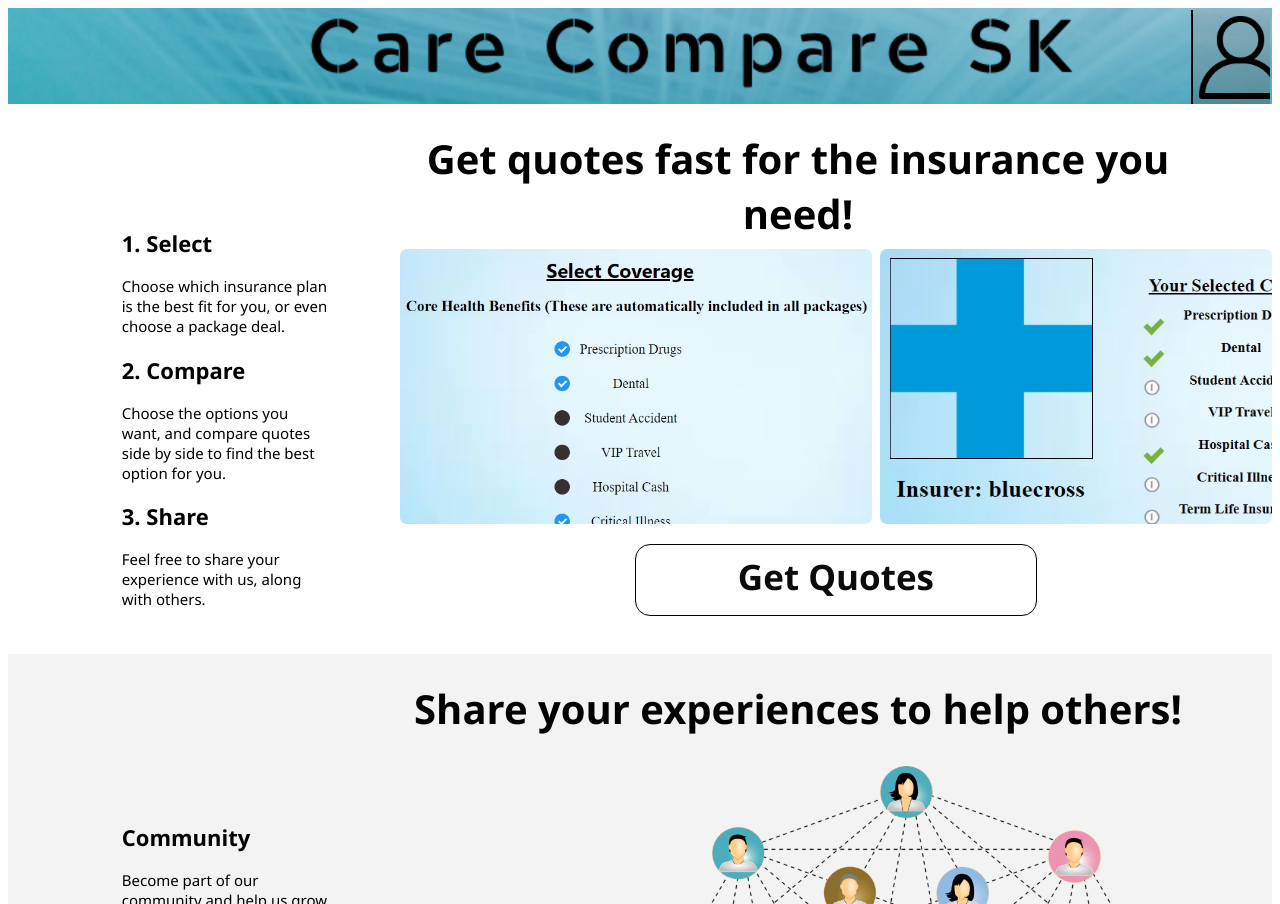
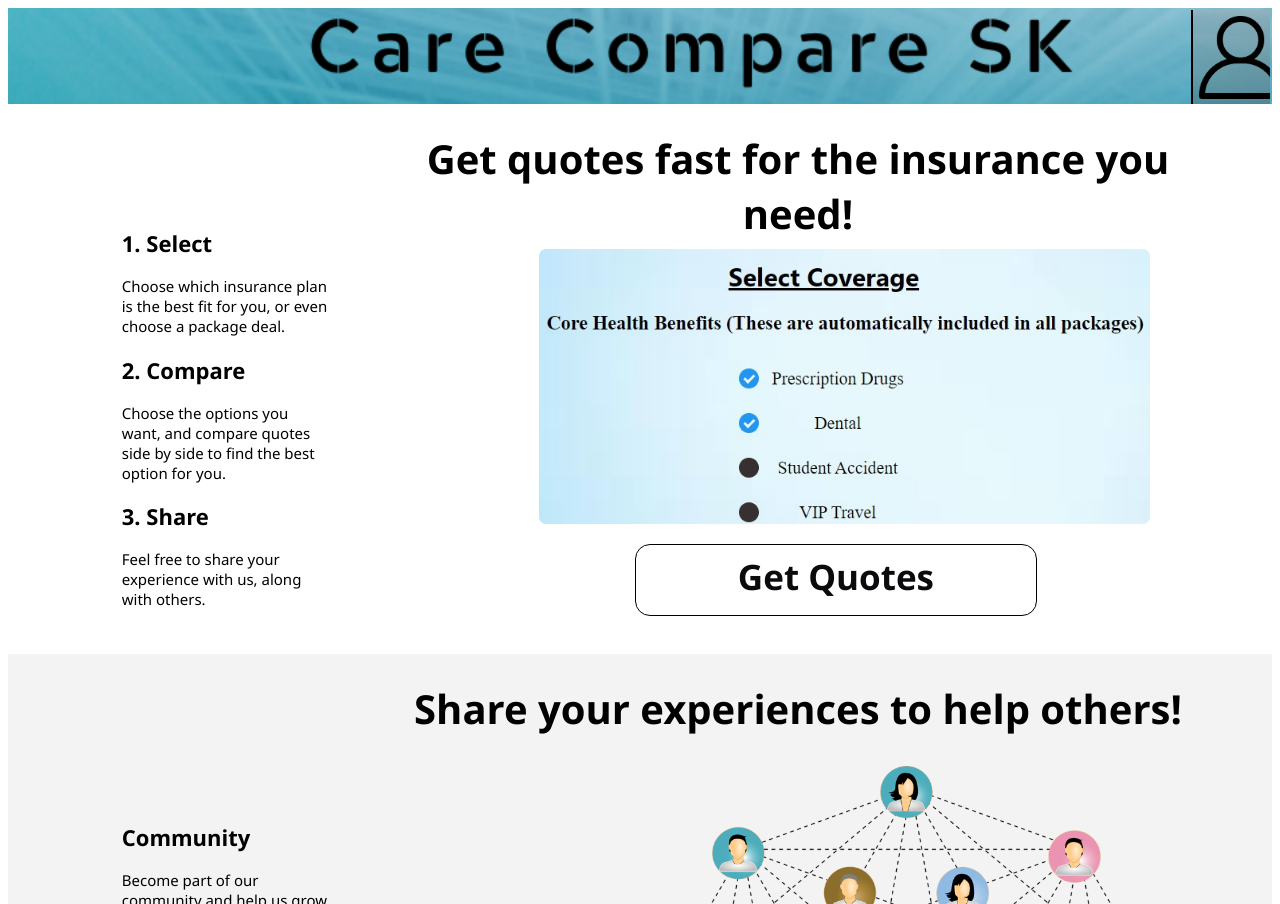
Before and after one commit to keganlavoy/ENSE400, a Vue app in the folder VueJS app/capstone/: page /#/Dashboard/1 in a window 1280 px wide. Built offline with nearby package versions, Linux system fonts and the light colour scheme.

Commit message:
Got "quotes" images fully adjusting based on screen resolution (10"-24") screens

```diff
--- a/VueJS app/capstone/src/views/Dashboard.vue
+++ b/VueJS app/capstone/src/views/Dashboard.vue
@@ -272,8 +272,7 @@
 }
 
 .InsurancePicture {
-
-  width: 54.1%;
+  width: 450px;
   height: 50%;
   float: left;
   border-radius: 7px;
@@ -281,13 +280,59 @@
   background-size: cover;
 }
 
+@media screen and (max-width: 1365px){
+  .InsurancePicture {
+    width: 70%;
+    margin-left: 16%;
+  }
+}
+
 .ComparePicture {
-  width: 45%;
-  height: 50%;
-  float: right;
-  border-radius: 7px;
-  background-image: url(../assets/sampleQuoteBluecross.jpg);
-  background-size: cover;
+   width: 50%;
+   height: 50%;
+   float: right;
+   border-radius: 7px;
+   background-image: url(../assets/sampleQuoteBluecross.jpg);
+   background-size: cover;
+}
+
+@media screen and (max-width: 1365px){
+  .ComparePicture {
+    display:none;
+  }
+}
+
+@media screen and (max-width: 1680px){
+  .ComparePicture {
+    width: 45%;
+    height: 50%;
+  }
+}
+
+@media screen and (max-width: 1440px){
+  .ComparePicture {
+    width: 50%;
+    height: 50%;
+  }
+}
+
+@media screen and (min-width: 1880px){
+  .ComparePicture {
+    width: 60%;
+    height: 50%;
+  }
+}
+
+@media screen and (min-width: 1441px){
+  .ComparePicture {
+    margin-right: 100px;
+  }
+}
+
+@media screen and (min-width: 1880px){
+  .ComparePicture {
+    margin-right: 30px;
+  }
 }
 
 .CommunityPicture {
```
